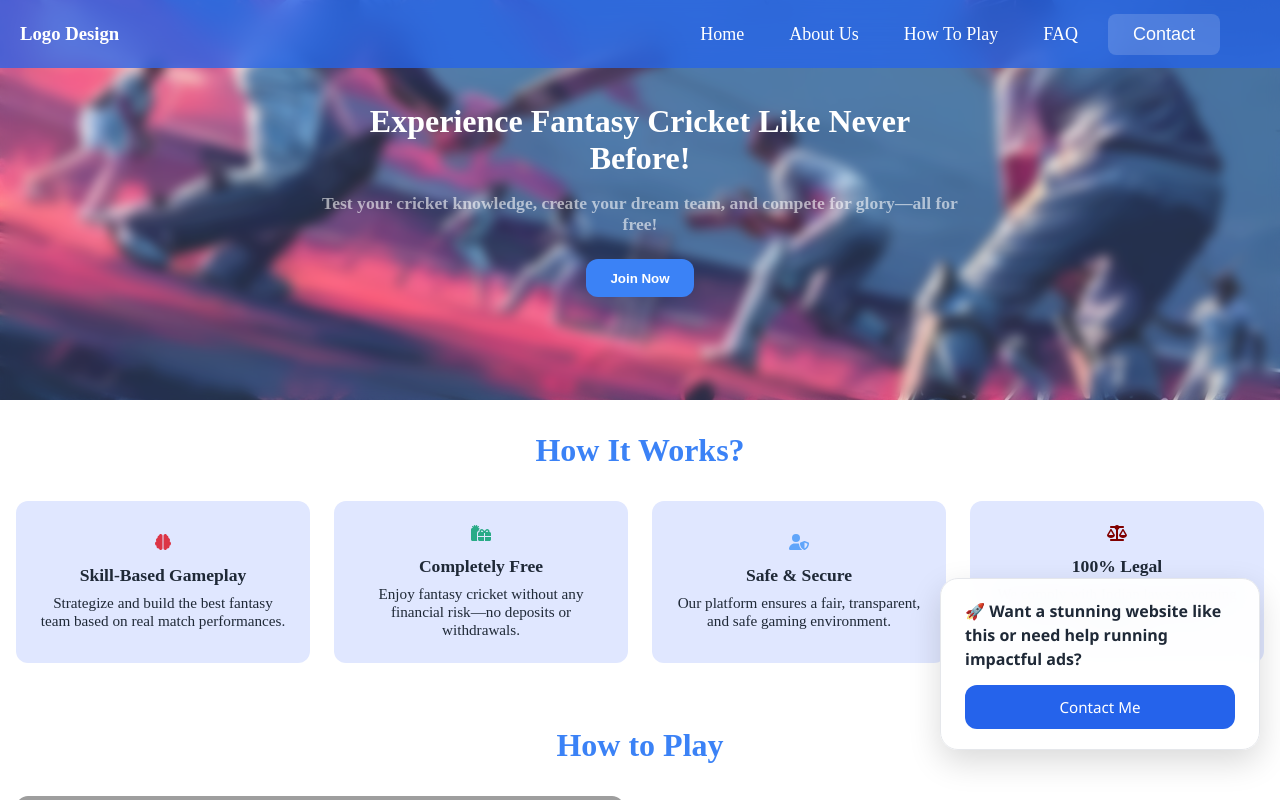
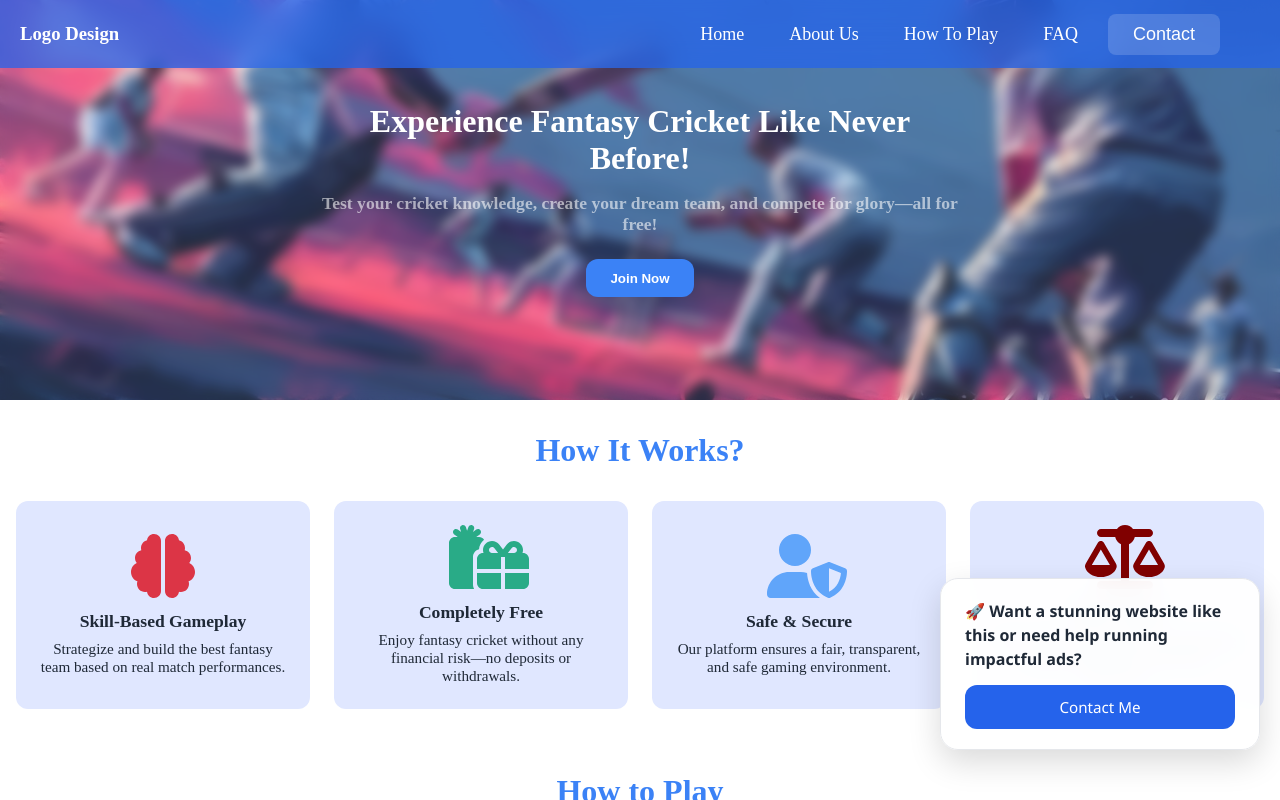
Before and after one commit to TheMahakalLiveWebApp/App, a Next.js app: page / in a window 1280 px wide. Built offline with nearby package versions, Linux system fonts and the light colour scheme; grey boxes are pictures that could not be loaded.

Commit message:
Update Home.scss icon sizes

```diff
--- a/app/PagesComponents/Home.scss
+++ b/app/PagesComponents/Home.scss
@@ -1,5 +1,9 @@
 @use "sass:color";
 
+
+svg{
+  font-size:4rem;
+}
 
 body {
   overflow: auto; // Allow scrolling
```
